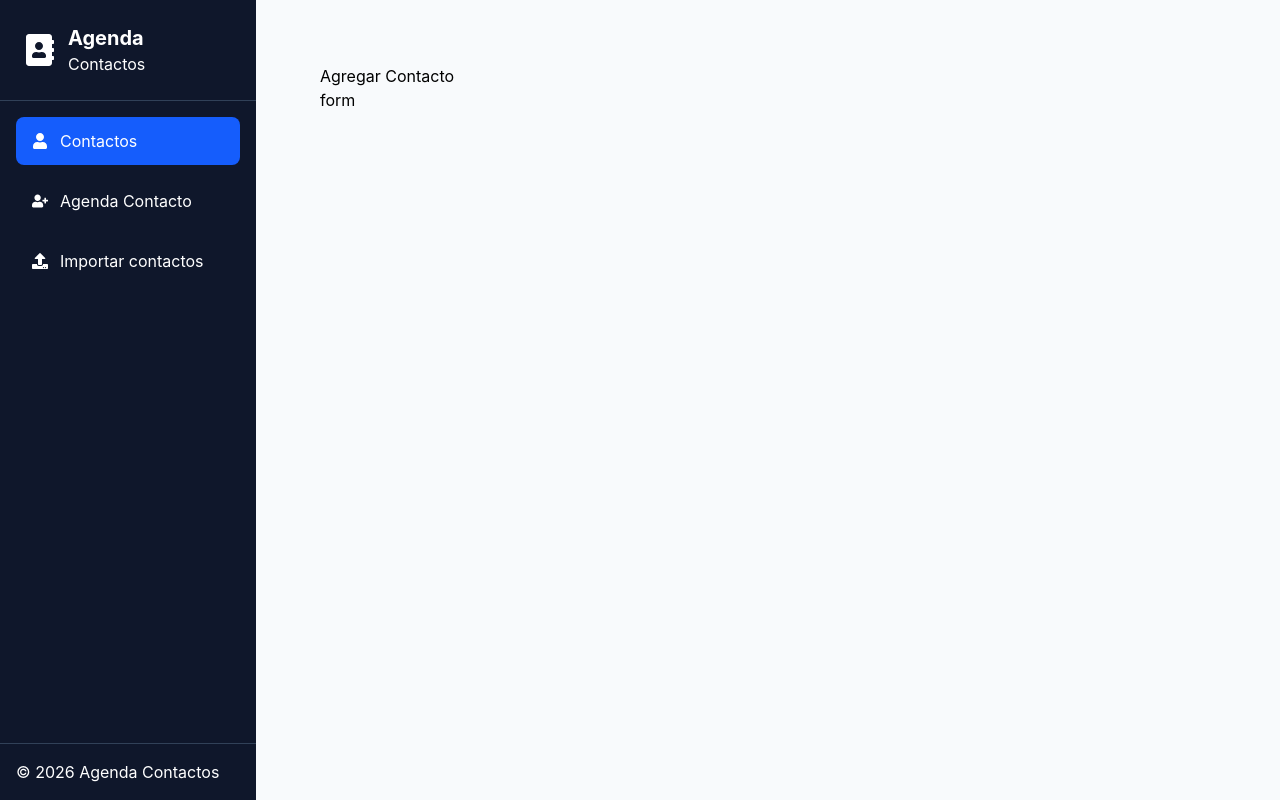
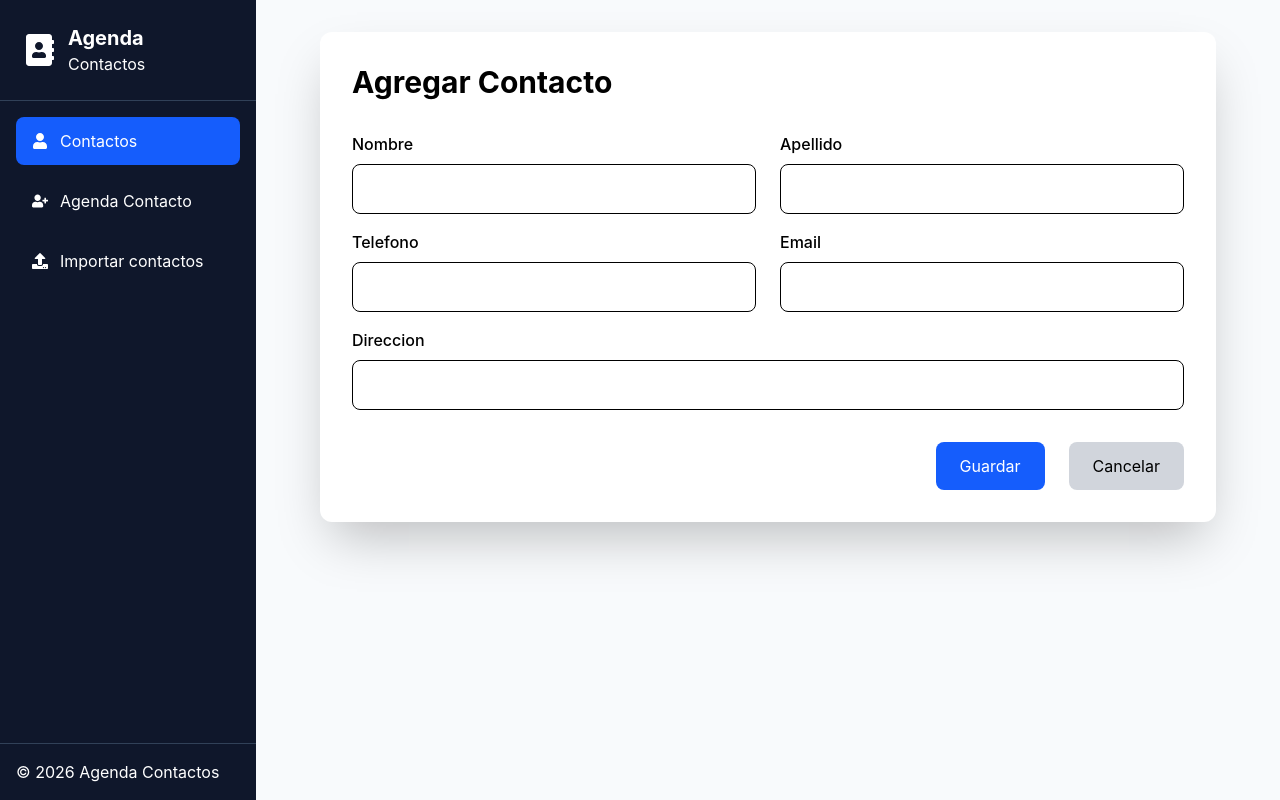
Before and after one commit to joseMontivero24/agenda-contactos-front, a React (Vite) app: page /agregar-contacto in a window 1280 px wide. Built offline with nearby package versions, Linux system fonts and the light colour scheme.

Commit message:
feat: agregue toda la estructura  visual de la pagina y con su formulario para luego capturar los datos

```diff
--- /dev/null
+++ b/src/componets/forms/ContactForm.tsx
@@ -0,0 +1,73 @@
+
+
+export const ContactForm = () => {
+  return (
+    <div className="max-w-4xl mx-auto bg-white rounded-xl shadow-2xl p-8">
+        <h1 className="text-3xl font-bold mb-8">Agregar Contacto</h1>
+
+        <form>
+            <div className="grid grid-cols-2 gap-6">
+                <div className="mb-4">
+                    <label
+                        htmlFor="nombre"
+                        className="block mb-2 font-medium">Nombre</label>
+                    <input type="text" required name="nombre" id="nombre"
+                        className="w-full border rounded-lg p-3 focus:outline-none focus:ring-2 focus:ring-blue-600 focus:border-blue-600" />
+                </div>
+
+                <div className="mb-4">
+                    <label
+                        htmlFor="apellido"
+                        className="block mb-2 font-medium">Apellido</label>
+                    <input type="text" required name="apellido" id="apellido"
+                        className="w-full border rounded-lg p-3 focus:outline-none focus:ring-2 focus:ring-blue-600 focus:border-blue-600" />
+                </div>
+            </div>
+
+            <div className="grid grid-cols-2 gap-6">
+                <div className="mb-4">
+                    <label
+                        htmlFor="telefono"
+                        className="block mb-2 font-medium">Telefono</label>
+                    <input type="number" required name="telefono" id="telefono"
+                        className="w-full border rounded-lg p-3 focus:outline-none focus:ring-2 focus:ring-blue-600 focus:border-blue-600" />
+                </div>
+
+                <div className="mb-4">
+                    <label
+                        htmlFor="email"
+                        className="block mb-2 font-medium">Email</label>
+                    <input type="email" required name="email" id="email"
+                        className="w-full border rounded-lg p-3 focus:outline-none focus:ring-2 focus:ring-blue-600 focus:border-blue-600" />
+                </div>
+            </div>
+
+            <div className="mb-4">
+                <label
+                    htmlFor="direccion"
+                    className="block mb-2 font-medium">Direccion</label>
+                <input type="text" name="direccion" id="direccion"
+                    className="w-full border rounded-lg p-3 focus:outline-none focus:ring-2 focus:ring-blue-600 focus:border-blue-600" />
+            </div>
+
+            <div className="flex justify-end gap-6 mt-8">
+
+                <button
+                    type="submit"
+                    className="hover:bg-blue-700 hover:shadow-lg hover:-traslate-y-1 active:traslate-y-0 active:scale-95 px-6 py-3 rounded-lg bg-blue-600 text-white">
+                        Guardar
+                </button>
+
+                <button
+                    type="button"
+                    className="hover:bg-gray-400 hover:shadow-lg hover:-traslate-y-1 active:traslate-y-0 active:scale-95 px-6 py-3 rounded-lg bg-gray-300">
+                        Cancelar
+                </button>
+
+
+
+            </div>
+        </form>
+    </div>
+  )
+}
--- a/src/pages/AgregarCotactoPages.tsx
+++ b/src/pages/AgregarCotactoPages.tsx
@@ -1,13 +1,10 @@
-
-
+import { ContactForm } from "../componets/forms/ContactForm";
 
 
 export default function AgregarCotactoPages() {
+
   return (
-    <div className="p-8">
-        <h1>Agregar Contacto</h1>
-        <p>form</p>
 
-    </div>
+    <ContactForm/>
   )
 }
```
